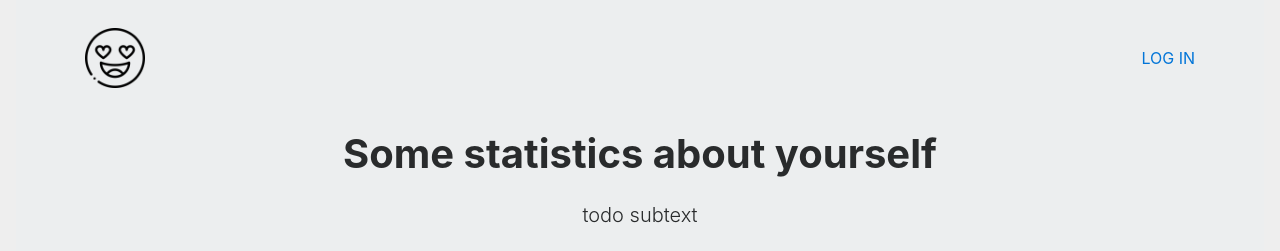
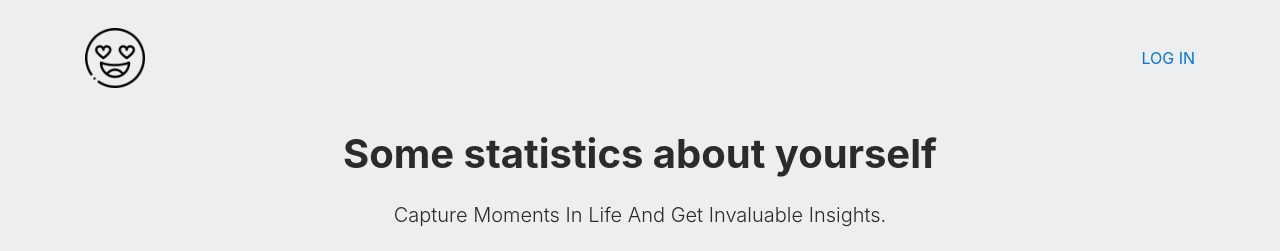
Before and after one commit to CodeOfCognition/mchack_8, a Flask app: page /analytics in a window 1280 px wide. Shown: the part 52-303 px from the top of the page. Run offline with Flask 2, Linux system fonts and the light colour scheme; data that the repository does not hold is empty; some libraries are stand-ins or nearby versions.

Commit message:
added subtext

```diff
--- a/templates/analytics.html
+++ b/templates/analytics.html
@@ -54,7 +54,7 @@
           Some statistics about yourself
         </h1>
         <p class="lead my-4 text-center">
-          todo subtext
+          Capture Moments In Life And Get Invaluable Insights.
         </p>
       </div>
 
```
